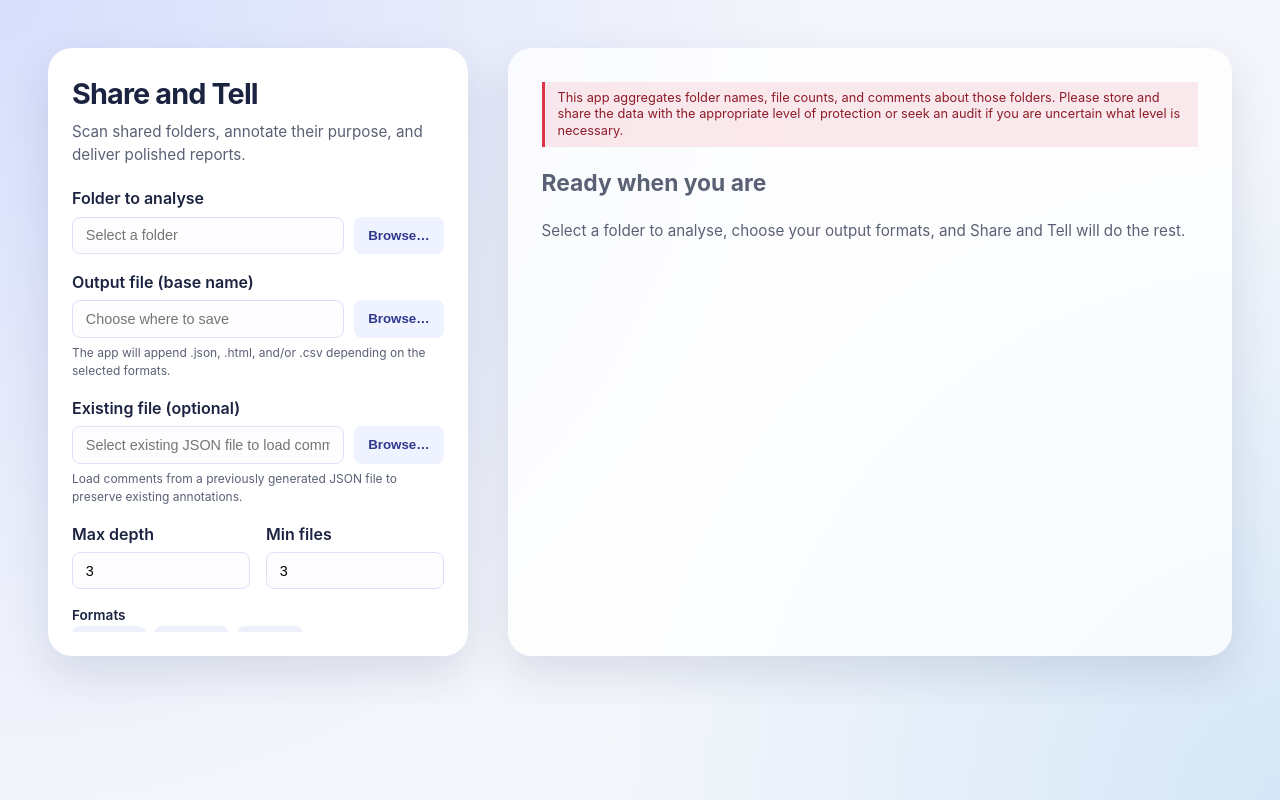
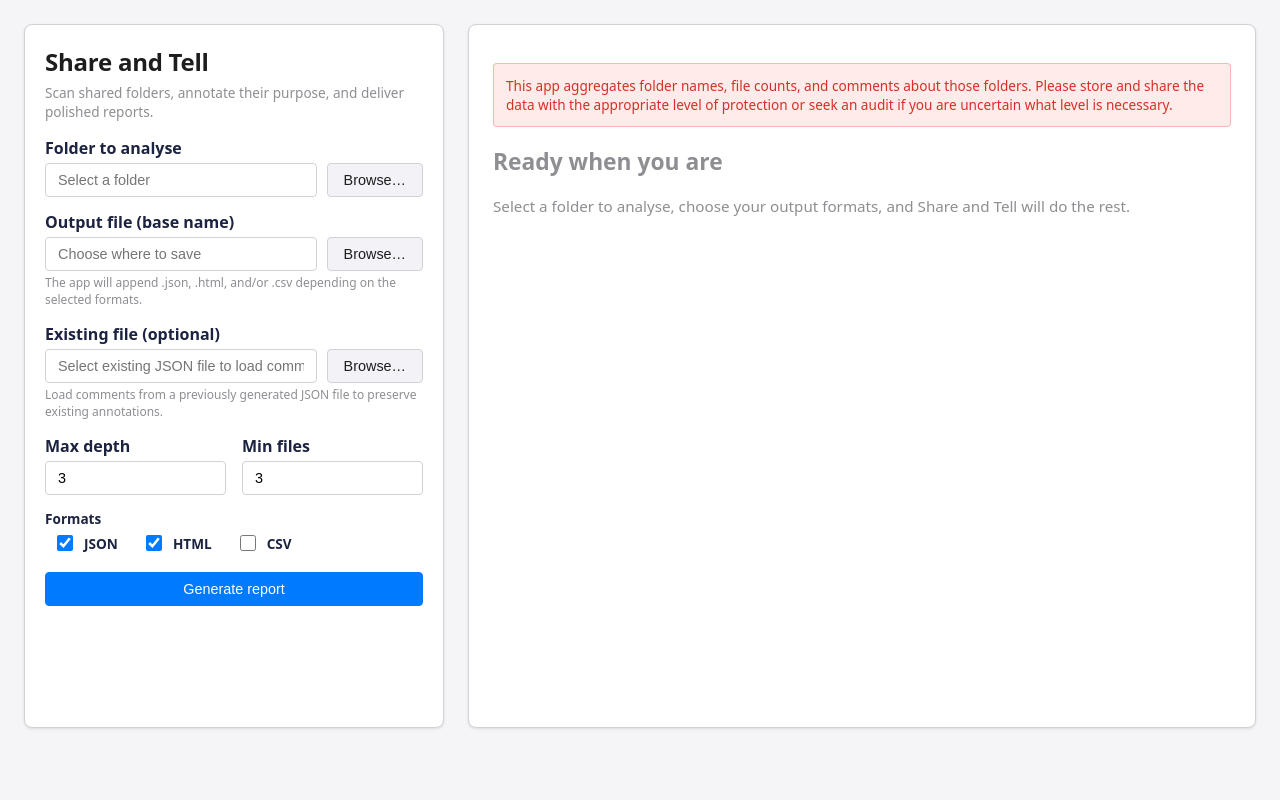
Before and after one commit to pubino/share-and-tell, a website with bundled scripts: page electron-app/src/renderer/index.html in a window 1280 px wide. Built offline with nearby package versions, Linux system fonts and the light colour scheme.

Commit message:
Refactor UI to native desktop app appearance

```diff
--- a/electron-app/src/renderer/styles.css
+++ b/electron-app/src/renderer/styles.css
@@ -1,19 +1,23 @@
 :root {
   color-scheme: light;
-  font-family: "Inter", "Segoe UI", system-ui, -apple-system, sans-serif;
-  line-height: 1.5;
+  font-family: system-ui, -apple-system, BlinkMacSystemFont, "Segoe UI", "Roboto", sans-serif;
+  line-height: 1.4;
   font-weight: 400;
-  --color-bg: #f4f6fb;
+  /* Native system colors */
+  --color-bg: #f5f5f7;
   --color-panel: #ffffff;
-  --color-border: #dbe1f6;
-  --color-primary: #3647f0;
+  --color-border: #d1d1d6;
+  --color-primary: #007aff;
   --color-primary-text: #ffffff;
-  --color-secondary: #eef1fc;
-  --color-muted: #5a6175;
-  --radius-large: 24px;
-  --radius-medium: 12px;
-  --radius-small: 8px;
-  --shadow-soft: 0 18px 45px rgba(25, 42, 89, 0.12);
+  --color-secondary: #f2f2f7;
+  --color-muted: #8e8e93;
+  --color-text: #1d1d1f;
+  /* Minimal border radius for native feel */
+  --radius-large: 8px;
+  --radius-medium: 6px;
+  --radius-small: 4px;
+  /* Subtle shadow only where needed */
+  --shadow-soft: 0 1px 3px rgba(0, 0, 0, 0.1);
 }
 
 * {
@@ -28,22 +32,20 @@ body {
 body {
   margin: 0;
   min-height: 100vh;
-  background: radial-gradient(circle at top left, rgba(79, 115, 255, 0.18), transparent 55%),
-    radial-gradient(circle at bottom right, rgba(38, 145, 226, 0.15), transparent 45%),
-    var(--color-bg);
+  background: var(--color-bg);
   display: flex;
   align-items: stretch;
   justify-content: center;
-  color: #1c2340;
+  color: var(--color-text);
   overflow: hidden;
 }
 
 .app {
   display: flex;
   flex-direction: row;
-  gap: 2.5rem;
-  padding: 3rem;
-  height: calc(100vh - 6rem);
+  gap: 1.5rem;
+  padding: 1.5rem;
+  height: calc(100vh - 3rem);
   overflow: auto;
 }
 
@@ -53,25 +55,28 @@ body {
   max-width: 420px;
   background: var(--color-panel);
   border-radius: var(--radius-large);
-  padding: 1.5rem;
+  padding: 1.25rem;
   box-shadow: var(--shadow-soft);
   display: flex;
   flex-direction: column;
-  gap: 1.25rem;
+  gap: 1rem;
   max-height: 100%;
   overflow: hidden;
+  border: 1px solid var(--color-border);
 }
 
 .panel__header h1 {
   margin: 0;
-  font-size: 1.8rem;
-  letter-spacing: -0.03em;
+  font-size: 1.5rem;
+  letter-spacing: -0.01em;
+  font-weight: 600;
 }
 
 .panel__tagline {
-  margin: 0.35rem 0 0;
+  margin: 0.25rem 0 0;
   color: var(--color-muted);
-  font-size: 0.95rem;
+  font-size: 0.85rem;
+  font-weight: 400;
 }
 
 .panel__warning {
@@ -84,7 +89,7 @@ body {
 .form {
   display: flex;
   flex-direction: column;
-  gap: 1rem;
+  gap: 0.875rem;
   overflow-y: auto;
   flex: 1;
   min-height: 0;
@@ -93,7 +98,7 @@ body {
 .form__group {
   display: flex;
   flex-direction: column;
-  gap: 0.4rem;
+  gap: 0.25rem;
 }
 
 .form__row {
@@ -114,10 +119,10 @@ legend {
 input[type="text"],
 input[type="number"] {
   width: 100%;
-  padding: 0.6rem 0.8rem;
-  border: 1.5px solid var(--color-border);
+  padding: 0.5rem 0.75rem;
+  border: 1px solid var(--color-border);
   border-radius: var(--radius-small);
-  background: #fdfdff;
+  background: var(--color-panel);
   font-size: 0.9rem;
   transition: border-color 160ms ease, box-shadow 160ms ease;
 }
@@ -126,7 +131,7 @@ input[type="text"]:focus,
 input[type="number"]:focus {
   outline: none;
   border-color: var(--color-primary);
-  box-shadow: 0 0 0 3px rgba(54, 71, 240, 0.18);
+  box-shadow: 0 0 0 2px rgba(0, 122, 255, 0.2);
 }
 
 .input-group {
@@ -141,54 +146,69 @@ input[type="number"]:focus {
 .checkbox {
   display: flex;
   align-items: center;
-  gap: 0.35rem;
-  padding: 0.2rem 0.4rem;
-  background: var(--color-secondary);
+  gap: 0.5rem;
+  padding: 0.25rem 0.5rem;
+  background: transparent;
   border-radius: var(--radius-small);
-  font-size: 0.8rem;
+  font-size: 0.85rem;
+  border: none;
 }
 
 .checkbox input {
   accent-color: var(--color-primary);
+  width: 1rem;
+  height: 1rem;
 }
 
 .btn {
-  border: none;
+  border: 1px solid transparent;
   border-radius: var(--radius-small);
   cursor: pointer;
-  font-weight: 600;
+  font-weight: 500;
   display: inline-flex;
   align-items: center;
   justify-content: center;
-  gap: 0.4rem;
-  padding: 0.5rem 0.9rem;
-  transition: transform 120ms ease, box-shadow 160ms ease;
+  gap: 0.375rem;
+  padding: 0.5rem 1rem;
+  transition: all 120ms ease;
+  font-size: 0.9rem;
 }
 
 .btn:focus-visible {
-  outline: 3px solid rgba(54, 71, 240, 0.4);
+  outline: 2px solid var(--color-primary);
   outline-offset: 2px;
 }
 
 .btn--primary {
-  background: linear-gradient(135deg, #4956ff, #2668ff);
+  background: var(--color-primary);
   color: var(--color-primary-text);
-  box-shadow: 0 10px 22px rgba(54, 71, 240, 0.25);
+  border-color: var(--color-primary);
 }
 
 .btn--primary:hover {
-  transform: translateY(-1px);
-  box-shadow: 0 12px 26px rgba(54, 71, 240, 0.3);
+  background: #0051cc;
+  border-color: #0051cc;
+}
+
+.btn--primary:active {
+  background: #0041a3;
+  border-color: #0041a3;
 }
 
 .btn--secondary {
-  background: #eff2ff;
-  color: #2f388d;
+  background: var(--color-secondary);
+  color: var(--color-text);
+  border-color: var(--color-border);
 }
 
 .btn--secondary:hover {
-  transform: translateY(-1px);
-  box-shadow: 0 5px 14px rgba(47, 56, 141, 0.18);
+  background: #e5e5ea;
+  border-color: #c7c7cc;
+}
+
+.btn--secondary:active {
+  background: #d1d1d6;
+  border-color: #aeaeb2;
 }
 
 .form__footer {
@@ -205,14 +225,15 @@ input[type="number"]:focus {
 
 .results {
   flex: 1;
-  background: rgba(255, 255, 255, 0.78);
+  background: var(--color-panel);
   border-radius: var(--radius-large);
   box-shadow: var(--shadow-soft);
-  padding: 2.1rem;
+  padding: 1.5rem;
   display: flex;
   flex-direction: column;
-  gap: 1.5rem;
+  gap: 1.25rem;
   overflow-y: auto;
+  border: 1px solid var(--color-border);
 }
 
 .results__empty {
@@ -221,22 +242,23 @@ input[type="number"]:focus {
 }
 
 .results__warning {
-  background: rgba(220, 53, 69, 0.1);
-  border-left: 3px solid #dc3545;
-  padding: 0.5rem 0.8rem;
-  margin: 0 0 1rem 0;
-  color: #8d1c28;
-  font-size: 0.8rem;
-  line-height: 1.3;
+  background: rgba(255, 59, 48, 0.1);
+  border: 1px solid rgba(255, 59, 48, 0.3);
+  padding: 0.75rem;
+  border-radius: var(--radius-small);
+  color: #d63027;
+  font-size: 0.85rem;
+  line-height: 1.4;
 }
 
 .result-card {
-  background: linear-gradient(135deg, rgba(79, 115, 255, 0.16), rgba(38, 145, 226, 0.12));
-  padding: 1.25rem;
+  background: var(--color-secondary);
+  padding: 1rem;
   border-radius: var(--radius-medium);
   display: flex;
   flex-direction: column;
   gap: 0.4rem;
+  border: 1px solid var(--color-border);
 }
 
 .result-card h2 {
```
